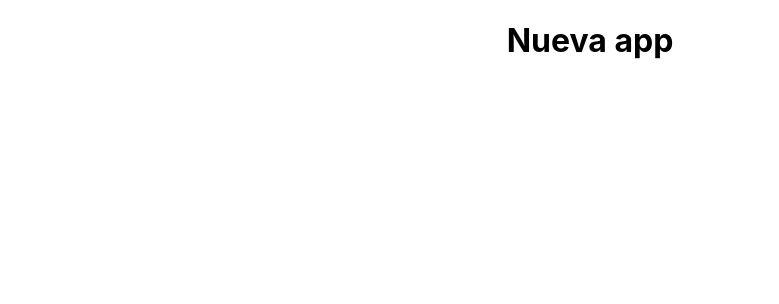
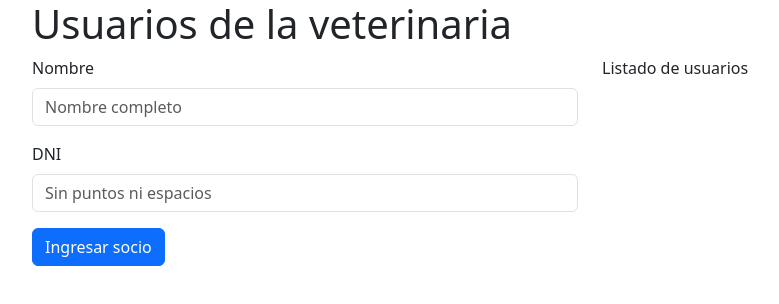
Before and after one commit to ValentinoChiappanni/Aplicacion-Ciu-3, a React (Create React App) app: page / in a window 1280 px wide. Shown: the top 304 px of the page, without its empty margins (50-829 px from the left). Built offline with nearby package versions, Linux system fonts and the light colour scheme.

Commit message:
se adelanta formulario

```diff
--- a/src/App.js
+++ b/src/App.js
@@ -1,10 +1,28 @@
 import './App.css';
-
+import 'bootstrap/dist/css/bootstrap.min.css';
+import Container from 'react-bootstrap/Container';
+import Row from 'react-bootstrap/Row';
+import Col from 'react-bootstrap/Col';
+import React, { Fragment } from 'react';
+import { Formulario } from './components/Formulario';
 function App() {
   return (
-    <div className="App">
-      <h1>Nueva app</h1>
-    </div>
+    <Fragment>
+      <Container>
+        <Row>
+          <Col>
+            <h1>Usuarios de la veterinaria</h1>
+          </Col>
+        </Row>
+        <Row>
+          <Col>
+            {' '}
+            <Formulario />{' '}
+          </Col>
+          <Col>Listado de usuarios</Col>
+        </Row>
+      </Container>
+    </Fragment>
   );
 }
 
--- /dev/null
+++ b/src/components/Formulario.jsx
@@ -0,0 +1,74 @@
+import React, { Fragment, useState, } from "react";
+import Button from 'react-bootstrap/Button'
+import Form from 'react-bootstrap/Form'
+
+export function Formulario() {
+  // Creo un socio vacio y lo inicializo con un hook de estado
+  const [socio, editarSocio] = useState({
+    nombre: "",
+    dni: ""
+  })
+
+  // Estraer los valores
+  const { nombre, dni } = socio
+
+  // Creo otro hook de estado para manerar el error
+  const [error, setError] = useState(false)
+
+  // Recogemos lo que el usuario escribe en el formulario
+  const handleChange = (e) => {
+    editarSocio({
+      ...socio,
+      [e.target.name]: e.target.value
+    })
+    console.log("Tomo los datos...")
+  }
+
+  //
+  const submitForm = (e) => {
+    e.preventDefault()
+    console.log("Enviado")
+
+    if (nombre.trim() === '' || dni.trim() === '') {
+      setError(true)
+      return 1;
+    }
+
+    setError(false)
+  }
+
+  return (
+    <Fragment>
+      <Form onSubmit={submitForm}>
+        <Form.Group className="mb-3" controlId="formBasicEmail">
+          <Form.Label>Nombre</Form.Label>
+          <Form.Control
+            type="text"
+            placeholder="Nombre completo"
+            name="nombre"
+            onChange={handleChange}
+            value={nombre} />
+        </Form.Group>
+
+        <Form.Group className="mb-3" controlId="formBasicEmail">
+          <Form.Label>DNI</Form.Label>
+          <Form.Control
+            type="text"
+            placeholder="Sin puntos ni espacios"
+            name="dni"
+            onChange={handleChange}
+            value={dni} />
+        </Form.Group>
+
+        <Button variant="primary" type="submit">
+          Ingresar socio
+        </Button>
+
+      </Form>
+
+      {
+        error ? <h4>Completa todos los campos</h4> : null
+      }
+    </Fragment>
+  )
+}
```
